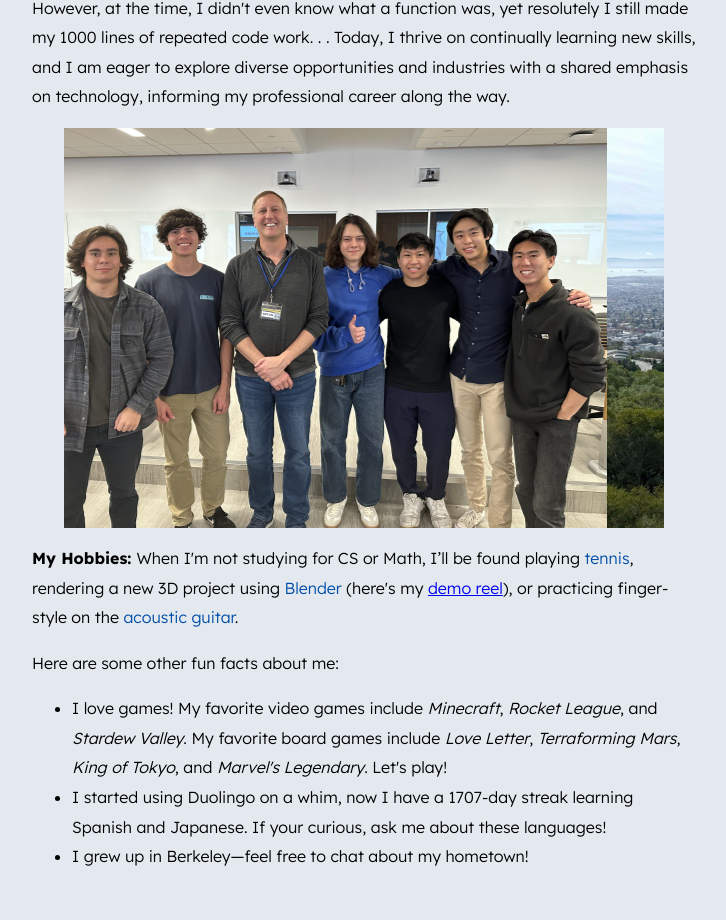
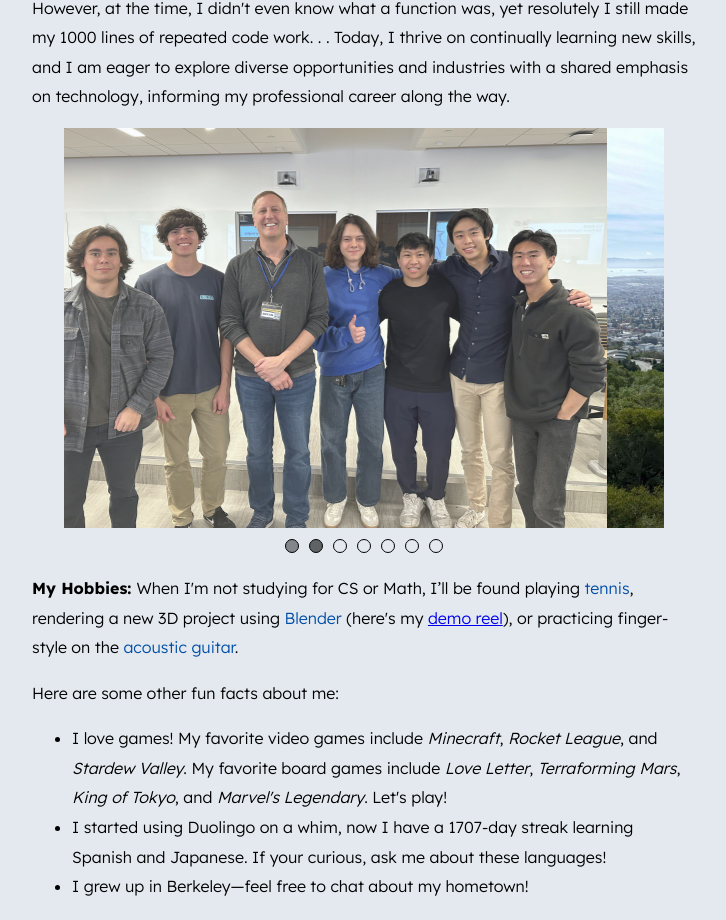
Before and after one commit to rileywong311/Personal-Website, a Vue app: page / in a window 1280 px wide. Shown: the part 1618-2538 px from the top of the page, without its empty margins (520-1246 px from the left). Built offline with nearby package versions, Linux system fonts and the light colour scheme.

Commit message:
Add carousel indicators

```diff
--- a/src/components/Carousel.vue
+++ b/src/components/Carousel.vue
@@ -1,10 +1,22 @@
 <template>
   <div class="card-container" v-if="images && images.length">
-    <div v-for="(image, index) in images"
-         :key="index"
-         :class="['card', getCardClass(index)]"
-         @click="nextCard">
+    <div
+      v-for="(image, index) in images"
+      :key="index"
+      :class="['card', getCardClass(index)]"
+      @click="nextCard"
+    >
       <img :src="require(`@/${image}`)" alt="About me image" />
+    </div>
+
+    <!-- Bubbles positioned below the cards -->
+    <div class="carousel-indicators">
+      <span
+        v-for="(image, index) in images"
+        :key="'indicator-' + index"
+        :class="['indicator', { active: index === currentIndex }]"
+        @click="goToSlide(index)"
+      ></span>
     </div>
   </div>
 </template>
@@ -34,6 +46,12 @@ export default {
     nextCard() {
       this.previousIndex = this.currentIndex;
       this.currentIndex = (this.currentIndex + 1) % this.images.length;
+      this.stopAutoShuffle();
+      this.startAutoShuffle();
+    },
+    goToSlide(index) {
+      this.previousIndex = this.currentIndex;
+      this.currentIndex = index;
       this.stopAutoShuffle();
       this.startAutoShuffle();
     },
@@ -67,21 +85,22 @@ export default {
   position: relative;
   --width: min(90vw, 600px);
   width: var(--width);
-  height: calc(var(--width) * 2/3);
+  height: calc(var(--width) * 2/3 + 30px); /* Added space for indicators */
   overflow: hidden;
 }
 
-.card-container:hover {
+.card:hover,
+.indicator:hover {
   cursor: pointer;
 }
 
 .card {
   position: absolute;
   width: 100%;
-  height: 100%;
+  height: calc(var(--width) * 2/3);
   top: 0;
   left: 100%;
-  transition: transform 1s, opacity 1s;
+  transition: transform 1s, opacity 1s ease-out;
 }
 
 .card img {
@@ -92,22 +111,44 @@ export default {
 
 .is-top {
   left: 0;
-  /* opacity: 1; */
   transform: translateX(0);
   z-index: 2;
 }
 
 .is-leaving {
   left: 0;
-  /* opacity: 0; */
+  opacity: 0;
   transform: translateX(-100%);
   transition: transform 1s, opacity 1s ease-out;
   z-index: 1;
 }
 
 .is-hidden {
-  /* opacity: 0; */
   transform: translateX(100%);
   z-index: 0;
 }
+
+.carousel-indicators {
+  display: flex;
+  justify-content: center;
+  position: absolute;
+  bottom: 5px;
+  width: 100%;
+  margin-top: 10px;
+}
+
+.indicator {
+  --size: 12px;
+  width: var(--size);
+  height: var(--size);
+  margin: 0 5px;
+  border: black 1px solid;
+  border-radius: 50%;
+  cursor: pointer;
+  transition: background-color 0.3s;
+}
+
+.indicator.active {
+  background-color: black;
+}
 </style>
```
